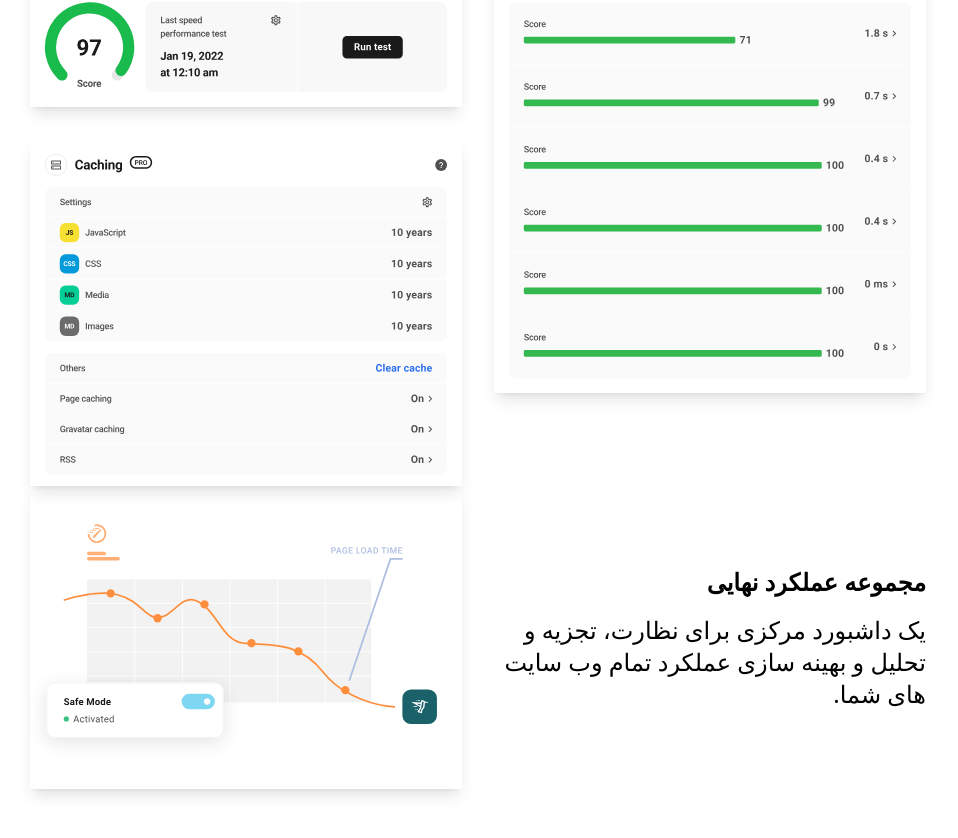
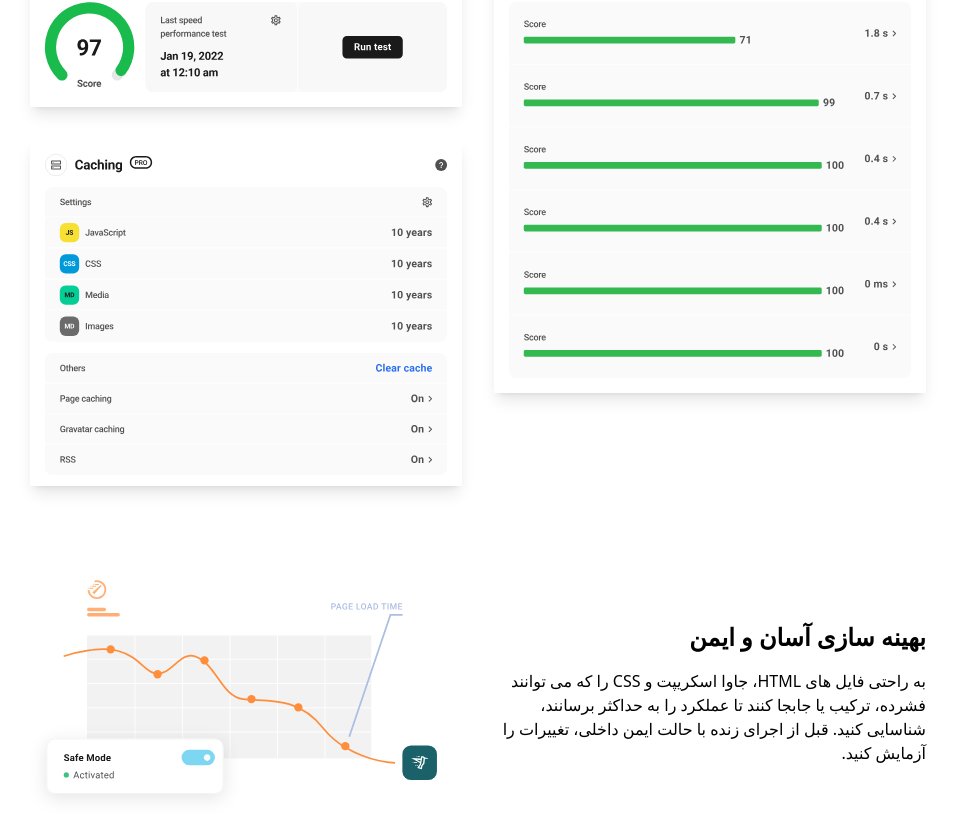
Before and after one commit to mahyarErshad/hummingbird, a React (Create React App) app: page / in a window 1280 px wide. Shown: the part 965-1803 px from the top of the page, without its empty margins (162-1120 px from the left). Built offline with nearby package versions, Linux system fonts and the light colour scheme; a web font is replaced by a local one.

Commit message:
P content has been replaced

```diff
--- a/src/Components/Body/Banner.jsx
+++ b/src/Components/Body/Banner.jsx
@@ -40,13 +40,13 @@ function Banner() {
           <img src={caching} alt="response time" className="shadow-lg mx-auto w-full" />
         </div>
       </div>
-      <div className="flex-center max-md:flex-col gap-8">
+      <div className="flex-center max-md:flex-col md:gap-8 md:min-h-[21.875rem] mt-8">
         <div className="w-2/4 max-md:flex-center flex flex-col gap-4 max-md:w-full">
-          <p className="max-md:text-base md:text-2xl font-bold">مجموعه عملکرد نهایی</p>
-          <p className="max-md:text-base md:text-2xl">یک داشبورد مرکزی برای نظارت، تجزیه و تحلیل و بهینه سازی عملکرد تمام وب سایت های شما.</p>
+          <p className="max-md:text-base md:text-2xl font-bold">بهینه سازی آسان و ایمن</p>
+          <p>به راحتی فایل های HTML، جاوا اسکریپت و CSS را که می توانند فشرده، ترکیب یا جابجا کنند تا عملکرد را به حداکثر برسانند، شناسایی کنید. قبل از اجرای زنده با حالت ایمن داخلی، تغییرات را آزمایش کنید.</p>
         </div>
         <div className="w-2/4 max-md:w-full">
-          <img src={safeMode} alt="response time" className="shadow-lg mx-auto" />
+          <img src={safeMode} alt="response time" className="mx-auto" />
         </div>
       </div>
     </>
```
